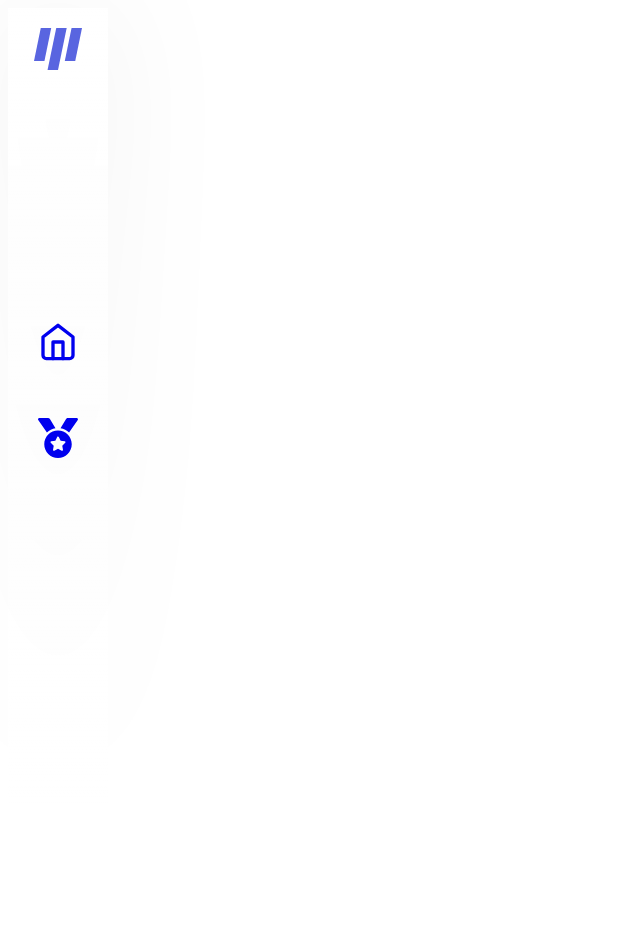
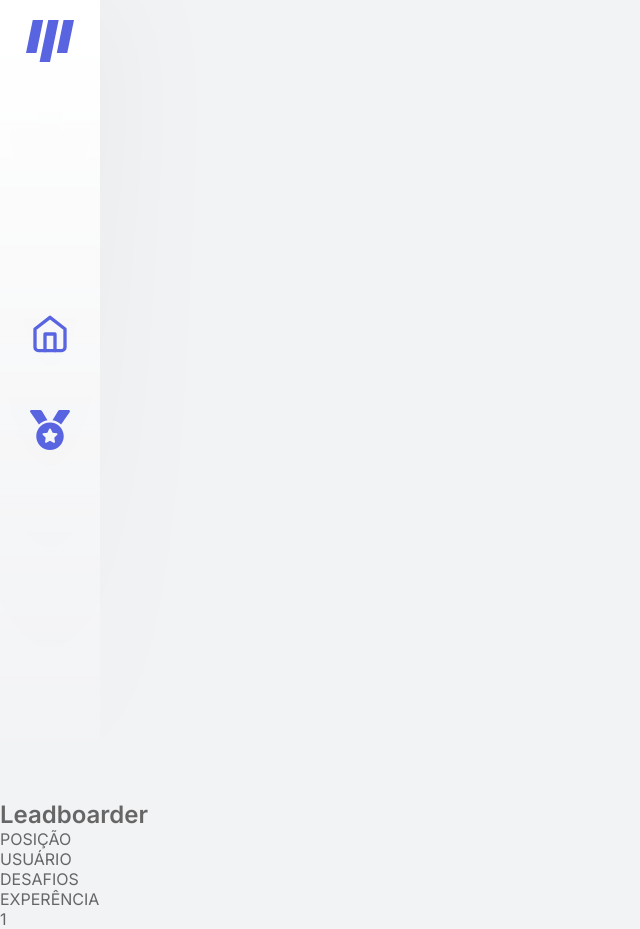
Before and after one commit to jonatasoc/nlw_moveit, a Next.js app: page /leaderboard in a window 1280 px wide. Shown: the whole page, without its empty margins (0-640 px from the left). Before the commit the page ends 816 px from the top, so only its background shows below. Built offline with nearby package versions, Linux system fonts and the light colour scheme.

Commit message:
Add html elements to structure the page

```diff
--- a/src/pages/leaderboard/index.tsx
+++ b/src/pages/leaderboard/index.tsx
@@ -5,6 +5,7 @@ import { ChallengesProvider } from '../../contexts/ChallengesContext';
 import { Container, MainContent } from './styles';
 import Sidebar from '../../components/Sidebar';
 import Head from 'next/head';
+import Layout from '../../components/Layout';
 
 interface LeaderboardProps {
   level: number;
@@ -18,6 +19,7 @@ export default function Leaderboard({
   challengesCompleted,
 }: LeaderboardProps) {
   return (
+    <Layout>
       <ChallengesProvider
         level={level}
         currentExperience={currentExperience}
@@ -27,11 +29,25 @@ export default function Leaderboard({
           <Sidebar />
           <MainContent>
             <Head>
-            <title>LeadBoard | move.it</title>
+              <title>Leadboard | move.it</title>
             </Head>
+            <section>
+              <h1>Leadboarder</h1>
+              <div>
+                <p>POSIÇÃO</p>
+                <p>USUÁRIO</p>
+                <p>DESAFIOS</p>
+                <p>EXPERÊNCIA</p>
+              </div>
+              <div>
+                <p>1</p>
+                <div></div>
+              </div>
+            </section>
           </MainContent>
         </Container>
       </ChallengesProvider>
+    </Layout>
   );
 }
 
```
Lines whose indentation alone changed are shown as unchanged.
